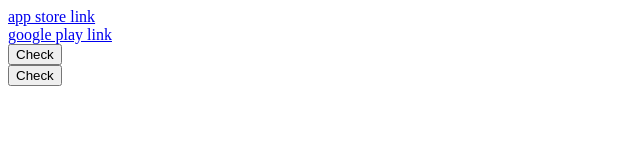
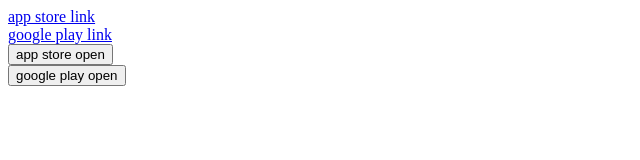
Before and after one commit to jumbo-in-Jap/testing-link-to-app, a plain HTML site: page index.html in a window 1280 px wide. Shown: the whole page, without its empty margins (0-640 px from the left). Drawn offline with Linux system fonts and the light colour scheme.

Commit message:
いっけー2

```diff
--- a/index.html
+++ b/index.html
@@ -5,14 +5,14 @@
 <a href="https://play.google.com/store/apps/details?id=jp.co.rarejob&hl=ja">google play link</a>
 <br/>
 
-<input type="button" value="Check" onclick="openAppStore()">
+<input type="button" value="app store open" onclick="openAppStore()">
 <br/>
-<input type="button" value="Check" onclick="openGooglePlay()">
+<input type="button" value="google play open" onclick="openGooglePlay()">
 <br/>
 
 <script>
     var openAppStore = function () {
-      location.href = "https://apps.apple.com/jp/app/%E3%83%AC%E3%82%A2%E3%82%B8%E3%83%A7%E3%83%96%E8%8B%B1%E4%BC%9A%E8%A9%B1/id1121942360";
+        location.href = "https://apps.apple.com/jp/app/%E3%83%AC%E3%82%A2%E3%82%B8%E3%83%A7%E3%83%96%E8%8B%B1%E4%BC%9A%E8%A9%B1/id1121942360";
     }
     var openGooglePlay = function () {
         location.href = "https://play.google.com/store/apps/details?id=jp.co.rarejob&hl=ja";
```
